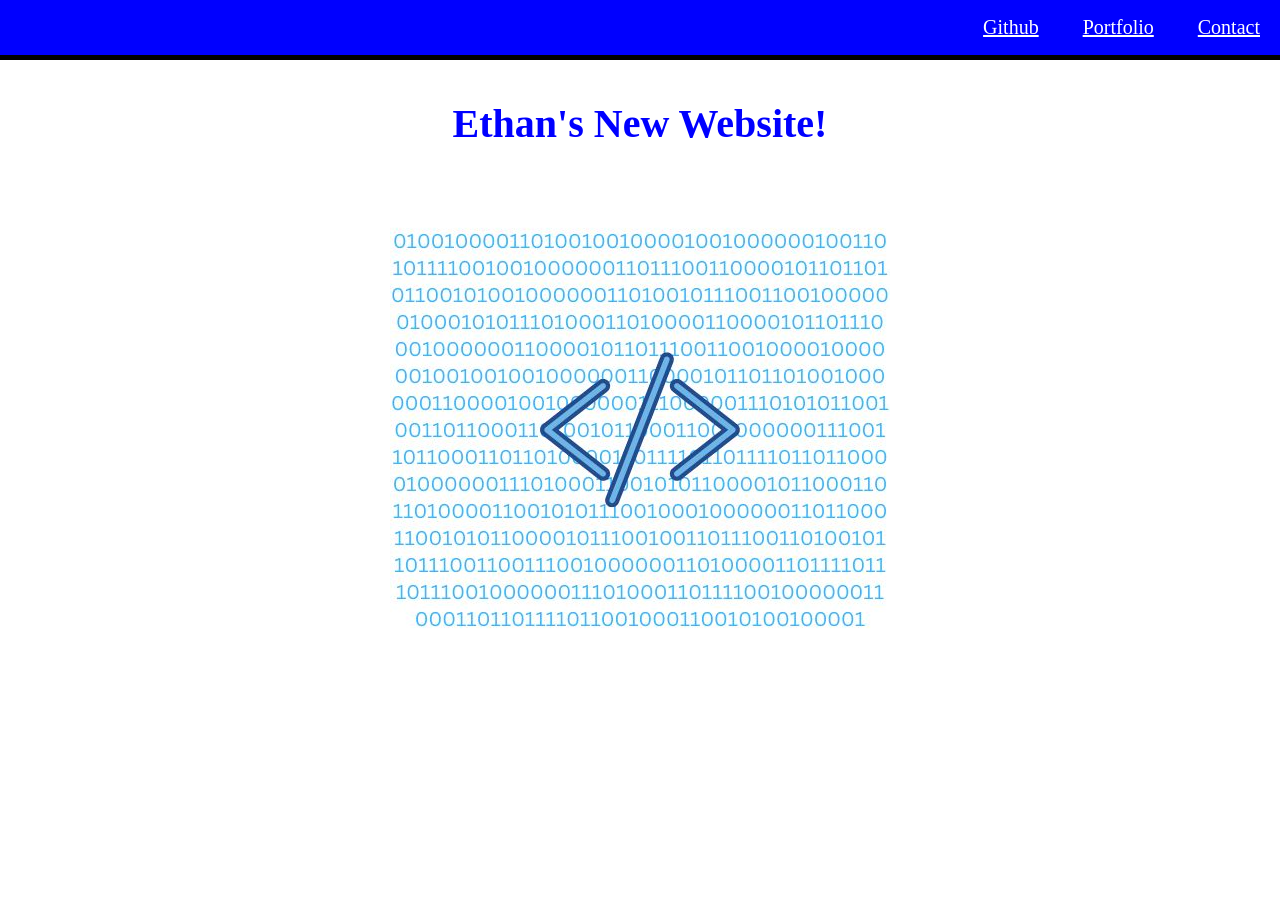
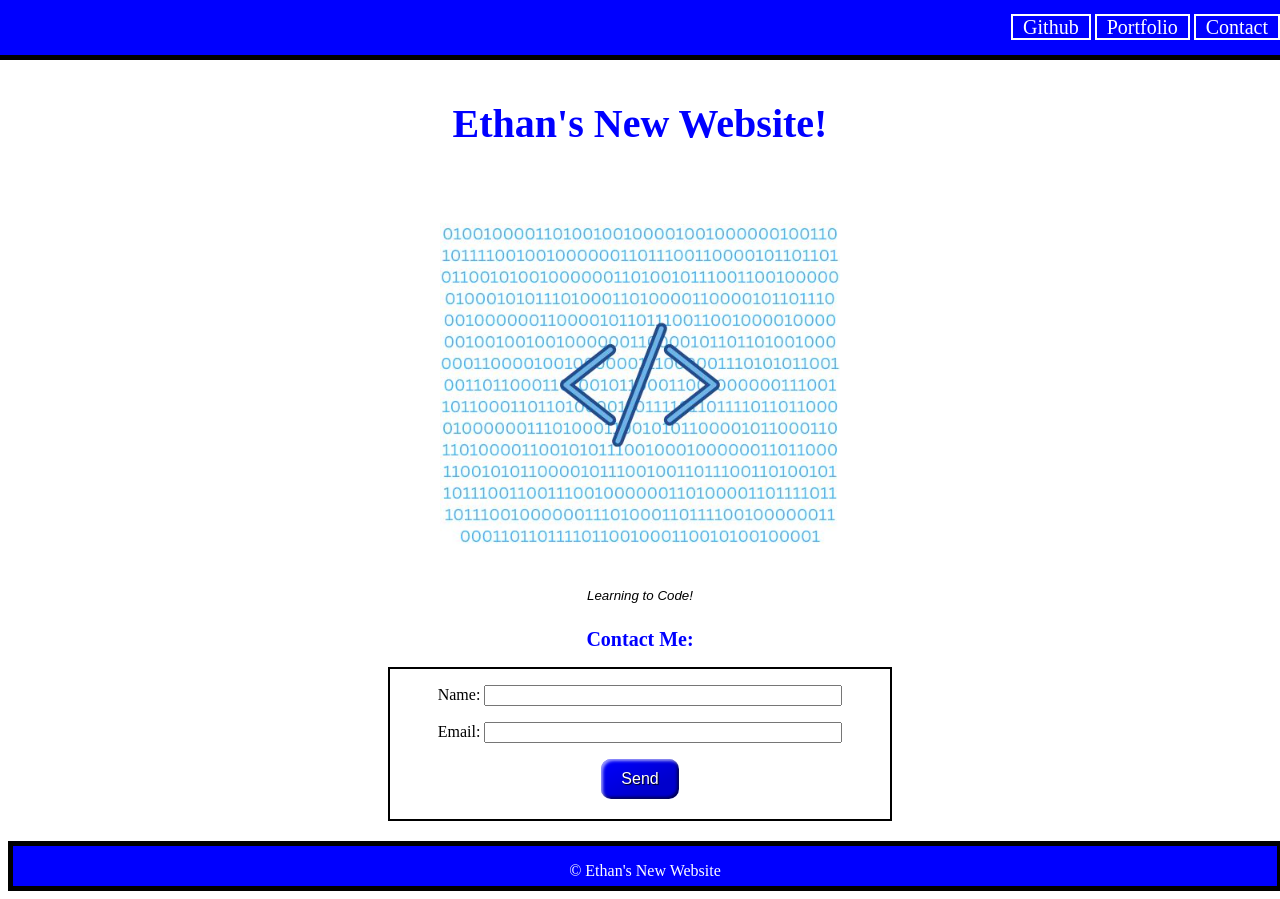
Before and after one commit to Teacher2Coder/landing-page, a plain HTML site: page index.html in a window 1280 px wide. Before the commit the page ends 800 px from the top, so only its background shows below. Drawn offline with Linux system fonts and the light colour scheme.

Commit message:
added contact form and other design elements

```diff
--- a/assets/css/style.css
+++ b/assets/css/style.css
@@ -1,5 +1,6 @@
 header {
     width: 100%;
+    height: 55px;
     margin: 0 auto;
     position: fixed;
     top: 0;
@@ -18,17 +19,14 @@ li {
     display: inline;
     list-style-type: none;
     font-size: 20px;
-    padding: 20px;
-  }
-
-
-#middle-item {
-    border-left: 5px solid white;
-    border-right: 5px solid white;
+    padding-left: 10px;
+    padding-right: 10px;
+    border: 2px solid white;
   }
 
 a {
-    color: white;
+  text-decoration: none;
+  color: white;
 }
 
 h1 {
@@ -38,7 +36,92 @@ h1 {
     margin-top: 100px;
 }
 
+h2 {
+  text-align: center;
+  color: blue;
+  font-size: 20px;
+}
+
+figure {
+  display: block;
+  flex-flow: column;
+  padding: 5px;
+  max-width: 400px;
+  margin: 0 auto;
+}
+
 img {
-    display: block;
-    margin: 0 auto;
+  display: block;
+  margin: 0 auto;
+  max-width: 400px;
+  max-height: 400px;
 }
+
+figcaption {
+  font: italic smaller sans-serif;
+  padding: 3px;
+  text-align: center;
+}
+
+.contact-form {
+  width: 500px;
+  height: 150px;
+  margin: 0 auto;
+  text-align: center;
+  border: 2px solid black
+}
+
+input {
+  width: 350px;
+}
+
+.styled {
+  border: 0;
+  line-height: 2.5;
+  padding: 0 20px;
+  font-size: 1rem;
+  text-align: center;
+  color: #fff;
+  text-shadow: 1px 1px 1px #000;
+  border-radius: 10px;
+  background-color: blue;
+  background-image: linear-gradient(
+    to top left,
+    rgba(0, 0, 0, 0.2),
+    rgba(0, 0, 0, 0.2) 30%,
+    rgba(0, 0, 0, 0)
+  );
+  box-shadow:
+    inset 2px 2px 3px rgba(255, 255, 255, 0.6),
+    inset -2px -2px 3px rgba(0, 0, 0, 0.6);
+}
+
+.styled:hover {
+  background-color: black;
+}
+
+.styled:active {
+  box-shadow:
+    inset -2px -2px 3px rgba(255, 255, 255, 0.6),
+    inset 2px 2px 3px rgba(0, 0, 0, 0.6);
+}
+
+
+#send-button {
+  width: 100px;
+  height: 20px;
+  margin: 0 auto;
+  margin-top: 30px;
+  border: 2px solid black;
+  background-color: blue;
+}
+
+footer {
+  width: 100%;
+  height: 40px;
+  text-align: center;
+  margin-top: 20px;
+  border: 5px solid black;
+  color: white;
+  background-color: blue;
+}
--- a/index.html
+++ b/index.html
@@ -12,16 +12,32 @@
     <header class="header">
         <ul>
             <li><a href="https://github.com/Teacher2Coder">Github</a></li>
-            <li class="middle-item"><a href="#">Portfolio</a></li>
+            <li id="middle-item"><a href="#">Portfolio</a></li>
             <li><a href="#">Contact</a></li>
         </ul>
     </header>
 
     <section>
         <h1>Ethan's New Website!</h1>
-        <img src="./assets/webpage-logo.jpg" alt="Image coming soon!"/>
+        <figure>
+            <img src="./assets/webpage-logo.jpg" alt="Webpage Logo"/>
+            <figcaption>Learning to Code!</figcaption>
+          </figure>
     </section>
 
+    <section>
+        <h2>Contact Me:</h2>
+        <div class="contact-form">
+            <p>Name: <input></p>
+            <p>Email: <input></p>
+            <button class="favorite styled" type="button">Send</button>
+        </div>
+    </section>
+
+
+    <footer>
+        <p>&copy; Ethan's New Website</p>
+    </footer>
 </body>
 
 </html>
```
